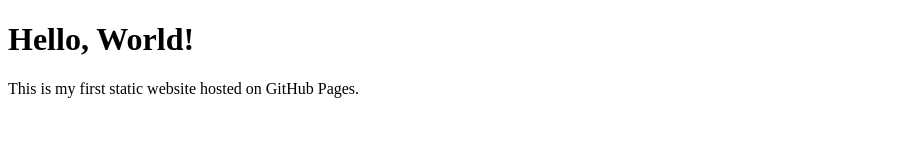
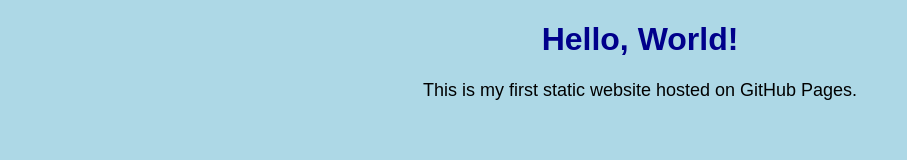
Before and after one commit to ashnaash/internship-day-6, a plain HTML site: page index.html in a window 1280 px wide. Shown: the whole page, without its empty margins (0-907 px from the left). Drawn offline with Linux system fonts and the light colour scheme.

Commit message:
Added CSS styling

```diff
--- a/index.html
+++ b/index.html
@@ -1,6 +1,7 @@
 <!DOCTYPE html>
 <html>
-<head>
+<link rel="stylesheet" href="style.css">
+
     <title>My First GitHub Page</title>
 </head>
 <body>
--- /dev/null
+++ b/style.css
@@ -0,0 +1,13 @@
+body {
+    font-family: Arial, sans-serif;
+    background-color: lightblue;
+    text-align: center;
+}
+
+h1 {
+    color: darkblue;
+}
+
+p {
+    font-size: 18px;
+}
```
